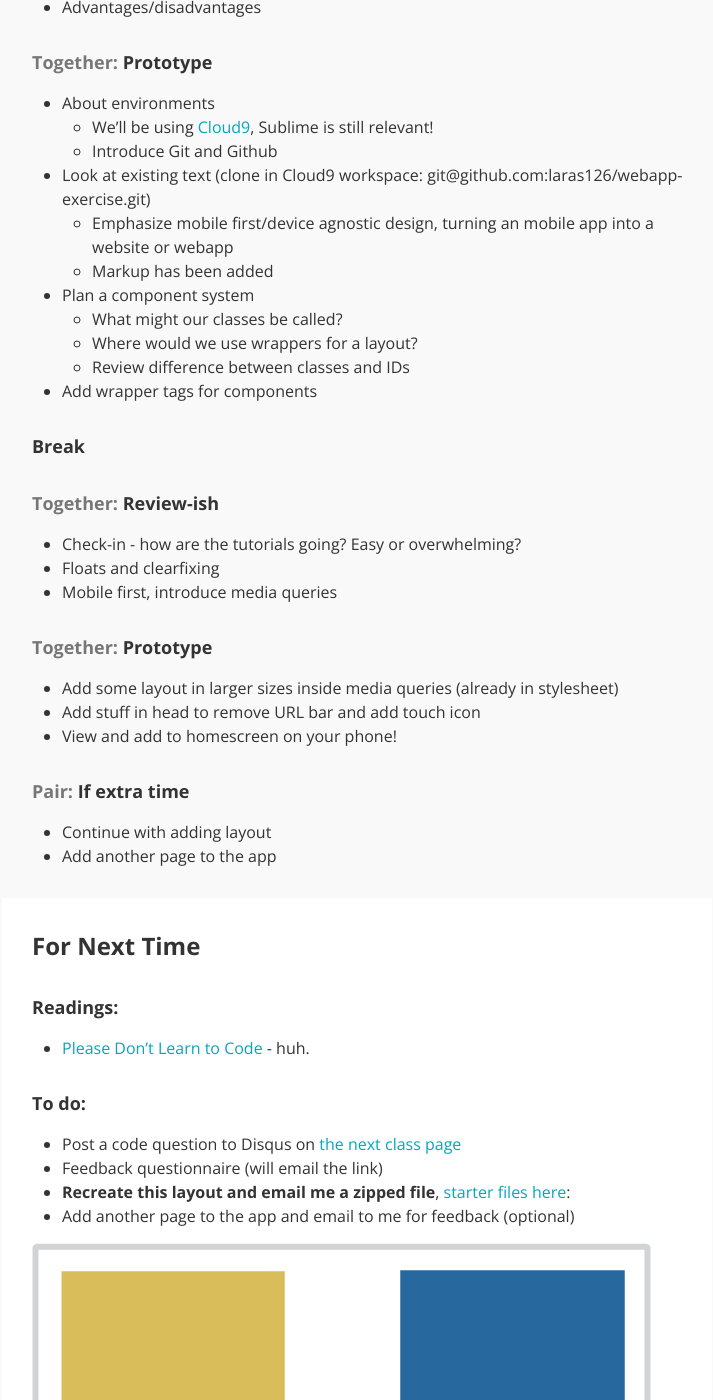
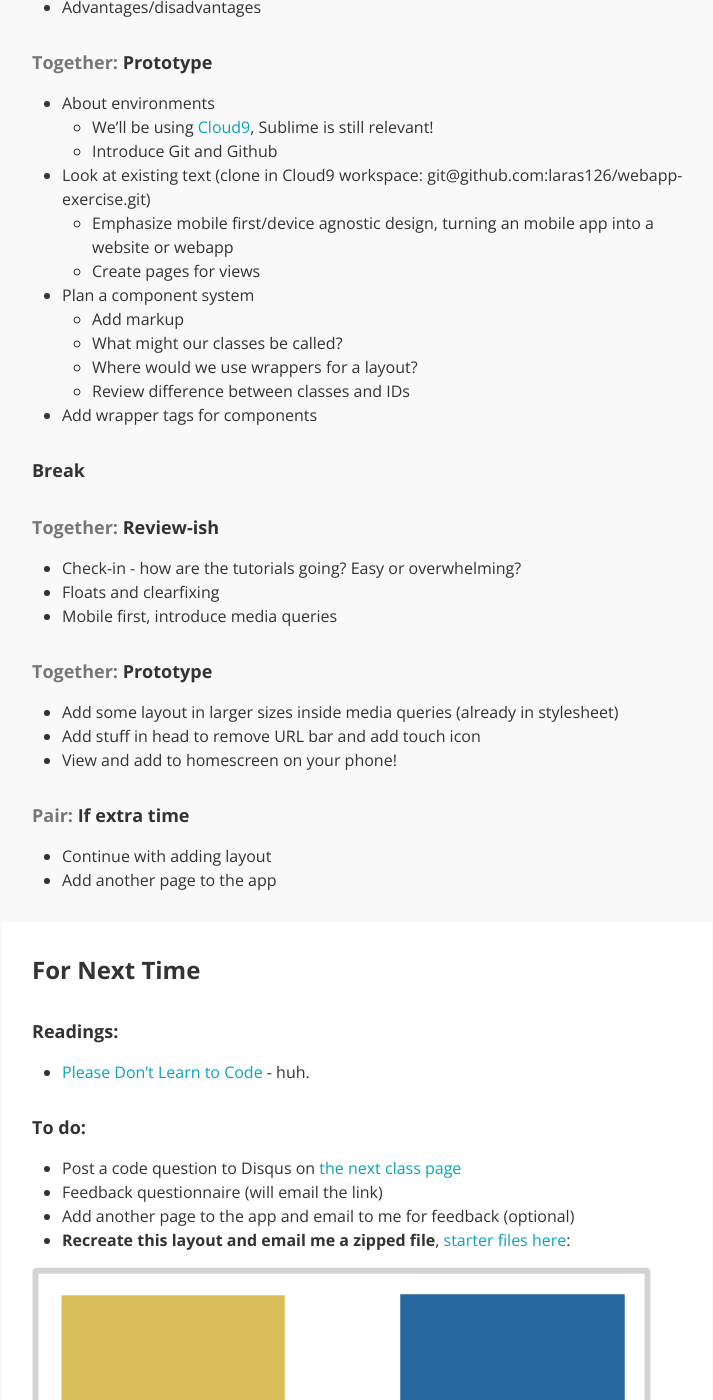
Before and after one commit to laras126/uipic-fall15, a Jekyll site: the page built from _posts/2015-03-07-class-3.markdown, in a window 1280 px wide and 1400 px high, scrolled down 701 px. Shown: the whole window, without its empty margins (268-981 px from the left). Built offline with Jekyll 4.4.1, drawn with Linux system fonts in a browser that asks for light colours; nearby versions of some CDN libraries; comment, search, counter and statistics services are not loaded.

Commit message:
plan tweaks

```diff
--- a/_posts/2015-03-07-class-3.markdown
+++ b/_posts/2015-03-07-class-3.markdown
@@ -32,8 +32,9 @@ categories: class
 	* Introduce Git and Github
 * Look at existing text (clone in Cloud9 workspace: git@github.com:laras126/webapp-exercise.git)
 	* Emphasize mobile first/device agnostic design, turning an mobile app into a website or webapp
-	* Markup has been added
+	* Create pages for views
 * Plan a component system
+	* Add markup
 	* What might our classes be called?
 	* Where would we use wrappers for a layout?
 	* Review difference between classes and IDs
@@ -70,8 +71,8 @@ categories: class
 
 * Post a code question to Disqus on [the next class page]({{ "/class/2015/03/14/class-4.html" | prepend: site.baseurl }})
 * Feedback questionnaire (will email the link)
+* Add another page to the app and email to me for feedback (optional)
 * **Recreate this layout and email me a zipped file**, [starter files here](http://stuff.notlaura.com/downloads/layout-exercise.zip):
-* Add another page to the app and email to me for feedback (optional)
 
 ![layout]({{ "/img/layout-exercise.png" | prepend: site.baseurl }})
 
```
